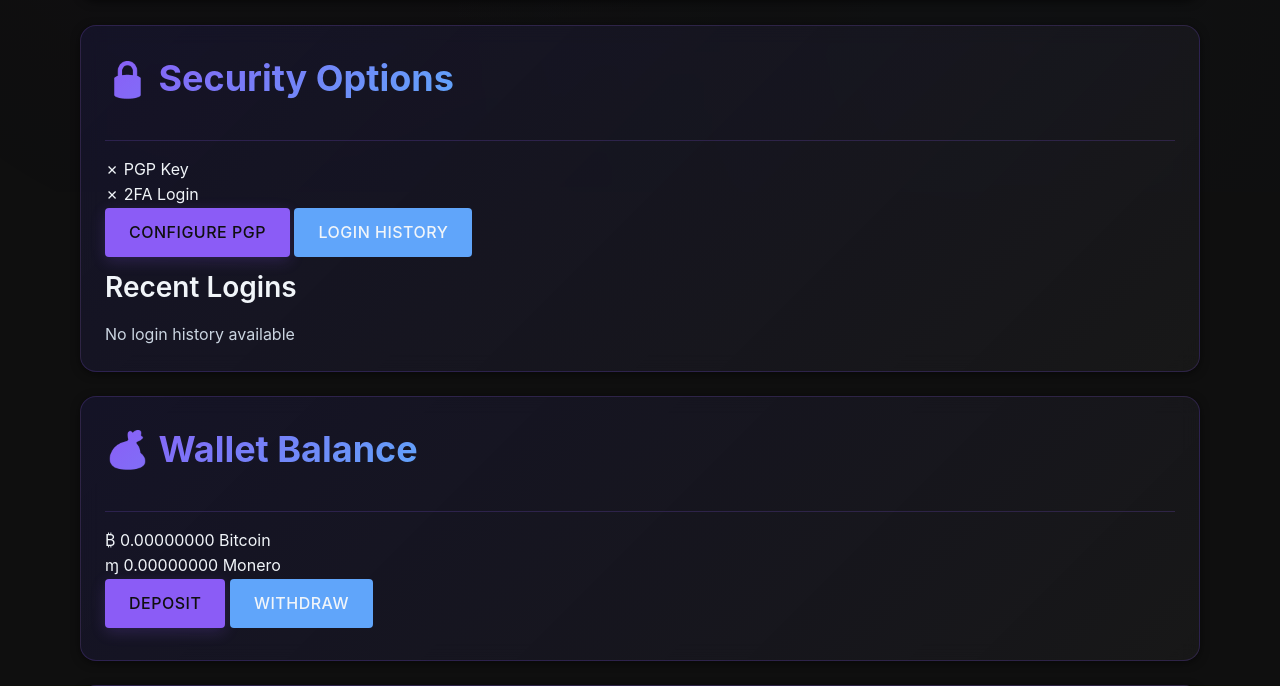
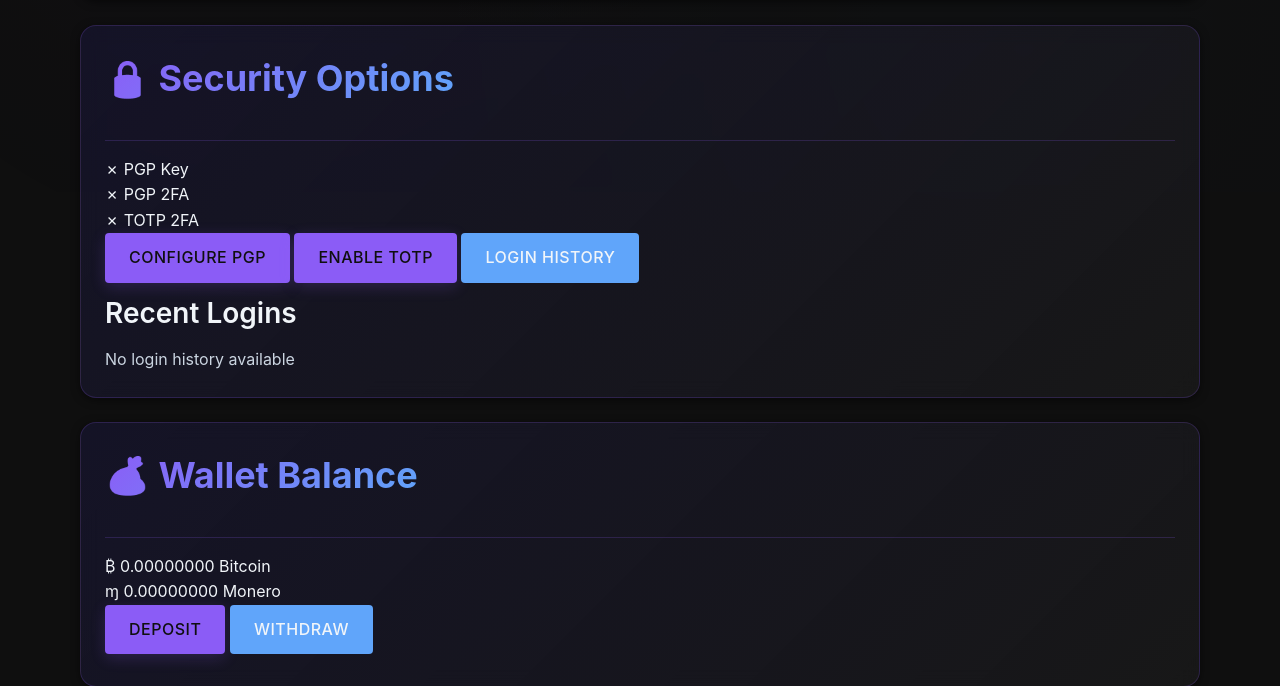
Before and after one commit to aragoh31-coder/marketplace, a Django app: page /accounts/profile/ in a window 1280 px wide. Shown: the part 608-1294 px from the top of the page. Run offline with Django 5.2, Linux system fonts and the light colour scheme; the visitor is signed in with stand-in values (Sample User, id 1); data that the repository does not hold is empty; parts of the project's set-up code (start-up, migrations or seed data) failed here and were passed over.

Commit message:
Checkpoint before follow-up message
Co-authored-by: aragoh31 <aragoh31@gmail.com>

```diff
--- a/accounts/models.py
+++ b/accounts/models.py
@@ -17,6 +17,11 @@ class User(AbstractUser, PrivacyModel):
     pgp_login_enabled = models.BooleanField(default=False)
     pgp_challenge = models.TextField(blank=True, null=True)
     pgp_challenge_expires = models.DateTimeField(null=True, blank=True)
+
+    # TOTP 2FA fields
+    totp_enabled = models.BooleanField(default=False)
+    totp_secret = models.CharField(max_length=32, blank=True, null=True)
+    totp_backup_codes = models.JSONField(default=list, blank=True)
 
     panic_password = models.CharField(max_length=255, blank=True, null=True)
     session_fingerprints = models.JSONField(default=dict)
@@ -41,6 +46,14 @@ class User(AbstractUser, PrivacyModel):
     is_vendor = models.BooleanField(default=False)
     account_created = models.DateTimeField(auto_now_add=True)
     last_activity = models.DateTimeField(default=timezone.now)
+
+    def has_2fa_enabled(self):
+        """Check if user has any 2FA method enabled"""
+        return self.pgp_login_enabled or self.totp_enabled
+
+    def requires_both_2fa(self):
+        """Check if user requires both 2FA methods (vendors must have both)"""
+        return self.is_vendor
 
     def get_trust_level(self):
         """Calculate trust level based on trades and feedback"""
--- a/accounts/urls.py
+++ b/accounts/urls.py
@@ -2,6 +2,7 @@ from django.urls import path
 
 from . import views
 from . import views_oneclick
+from . import views_2fa
 
 app_name = "accounts"
 
@@ -20,4 +21,12 @@ urlpatterns = [
     path("profile/login-history/", views.login_history_view, name="login_history"),
     path("pgp-challenge/", views.pgp_challenge_view, name="pgp_challenge"),
     path("test-pgp/", views.test_pgp_encryption, name="test_pgp"),
+
+    # TOTP 2FA URLs
+    path("profile/totp/setup/", views.totp_setup, name="totp_setup"),
+    path("profile/totp/disable/", views.totp_disable, name="totp_disable"),
+    path("profile/totp/backup-codes/", views.totp_backup_codes, name="totp_backup_codes"),
+
+    # 2FA verification
+    path("2fa/verify/", views_2fa.two_factor_verify, name="2fa_verify"),
 ]
--- a/accounts/views.py
+++ b/accounts/views.py
@@ -18,9 +18,10 @@ from apps.security.forms import SecureLoginForm, SecureRegistrationForm
 from core.utils.cache import log_event
 from products.models import Product
 
-from .forms import CustomPasswordChangeForm, DeleteAccountForm, PGPKeyForm, UserProfileForm
+from .forms import CustomPasswordChangeForm, DeleteAccountForm, PGPKeyForm, UserProfileForm, TOTPSetupForm, TOTPVerificationForm
 from .models import LoginHistory, User
 from .pgp_service import PGPService
+from .totp_service import TOTPService
 
 User = get_user_model()
 
@@ -758,3 +759,102 @@ def pgp_challenge_view(request):
             "time_remaining": time_remaining,
         },
     )
+
+
+@login_required
+def totp_setup(request):
+    """Setup TOTP for the user"""
+    if request.user.totp_enabled:
+        messages.warning(request, "TOTP is already enabled for your account.")
+        return redirect("accounts:profile")
+
+    # Get or create TOTP setup data from session
+    if 'totp_setup' not in request.session:
+        setup_data = TOTPService.setup_totp(request.user)
+        request.session['totp_setup'] = setup_data
+    else:
+        setup_data = request.session['totp_setup']
+
+    if request.method == "POST":
+        form = TOTPSetupForm(request.POST, secret=setup_data['secret'])
+        if form.is_valid():
+            # Enable TOTP for the user
+            request.user.totp_secret = setup_data['secret']
+            request.user.totp_backup_codes = setup_data['backup_codes']
+            request.user.totp_enabled = True
+            request.user.save()
+
+            # Clear setup data from session
+            del request.session['totp_setup']
+
+            messages.success(request, "TOTP authentication has been successfully enabled!")
+
+            # Check if user is vendor and needs to enable PGP as well
+            if request.user.is_vendor and not request.user.pgp_login_enabled:
+                messages.warning(request, "As a vendor, you must also enable PGP authentication.")
+                return redirect("accounts:pgp_settings")
+
+            return redirect("accounts:totp_backup_codes")
+    else:
+        form = TOTPSetupForm()
+
+    context = {
+        'form': form,
+        'qr_code': setup_data['qr_code'],
+        'secret': setup_data['secret'],
+        'is_vendor': request.user.is_vendor
+    }
+
+    return render(request, "accounts/totp_setup.html", context)
+
+
+@login_required
+def totp_disable(request):
+    """Disable TOTP for the user"""
+    if not request.user.totp_enabled:
+        messages.warning(request, "TOTP is not enabled for your account.")
+        return redirect("accounts:profile")
+
+    # Vendors cannot disable TOTP
+    if request.user.is_vendor:
+        messages.error(request, "Vendors are required to have TOTP enabled.")
+        return redirect("accounts:profile")
+
+    if request.method == "POST":
+        password = request.POST.get("password")
+        user = authenticate(username=request.user.username, password=password)
+        if user is not None:
+            request.user.totp_enabled = False
+            request.user.totp_secret = None
+            request.user.totp_backup_codes = []
+            request.user.save()
+
+            messages.success(request, "TOTP authentication has been disabled.")
+            return redirect("accounts:profile")
+        else:
+            messages.error(request, "Incorrect password.")
+
+    return render(request, "accounts/totp_disable.html")
+
+
+@login_required
+def totp_backup_codes(request):
+    """Display TOTP backup codes"""
+    if not request.user.totp_enabled:
+        messages.warning(request, "TOTP is not enabled for your account.")
+        return redirect("accounts:profile")
+
+    if request.method == "POST":
+        # Generate new backup codes
+        new_codes = TOTPService.generate_backup_codes()
+        request.user.totp_backup_codes = new_codes
+        request.user.save()
+
+        messages.success(request, "New backup codes have been generated.")
+        return redirect("accounts:totp_backup_codes")
+
+    context = {
+        'backup_codes': request.user.totp_backup_codes
+    }
+
+    return render(request, "accounts/totp_backup_codes.html", context)
--- a/templates/accounts/profile.html
+++ b/templates/accounts/profile.html
@@ -84,9 +84,23 @@
 
                     <div class="status-item {% if user.pgp_login_enabled %}active{% endif %}">
                         <span class="status-icon">{% if user.pgp_login_enabled %}✓{% else %}✗{% endif %}</span>
-                        <span class="status-text">2FA Login</span>
+                        <span class="status-text">PGP 2FA</span>
+                    </div>
+
+                    <div class="status-item {% if user.totp_enabled %}active{% endif %}">
+                        <span class="status-icon">{% if user.totp_enabled %}✓{% else %}✗{% endif %}</span>
+                        <span class="status-text">TOTP 2FA</span>
                     </div>
                 </div>
+
+                {% if user.is_vendor %}
+                <div class="vendor-security-notice">
+                    <p class="text-warning">⚠️ <strong>Vendor Security Requirement:</strong> Both PGP and TOTP must be enabled.</p>
+                    {% if not user.pgp_login_enabled or not user.totp_enabled %}
+                    <p class="text-danger">Your account does not meet vendor security requirements!</p>
+                    {% endif %}
+                </div>
+                {% endif %}
 
                 {% if user.pgp_fingerprint %}
                 <div class="pgp-info">
@@ -99,6 +113,20 @@
                     <a href="{% url 'accounts:pgp_settings' %}" class="btn btn-primary">
                         Configure PGP
                     </a>
+                    {% if user.totp_enabled %}
+                        <a href="{% url 'accounts:totp_backup_codes' %}" class="btn btn-primary">
+                            TOTP Backup Codes
+                        </a>
+                        {% if not user.is_vendor %}
+                        <a href="{% url 'accounts:totp_disable' %}" class="btn btn-secondary">
+                            Disable TOTP
+                        </a>
+                        {% endif %}
+                    {% else %}
+                        <a href="{% url 'accounts:totp_setup' %}" class="btn btn-primary">
+                            Enable TOTP
+                        </a>
+                    {% endif %}
                     <a href="{% url 'accounts:login_history' %}" class="btn btn-secondary">
                         Login History
                     </a>
```
Also changed, not shown: accounts/forms.py (+69 -0 lines), accounts/totp_service.py (added, +91 -0 lines), accounts/views_2fa.py (added, +147 -0 lines), accounts/views_oneclick.py (+17 -3 lines).
